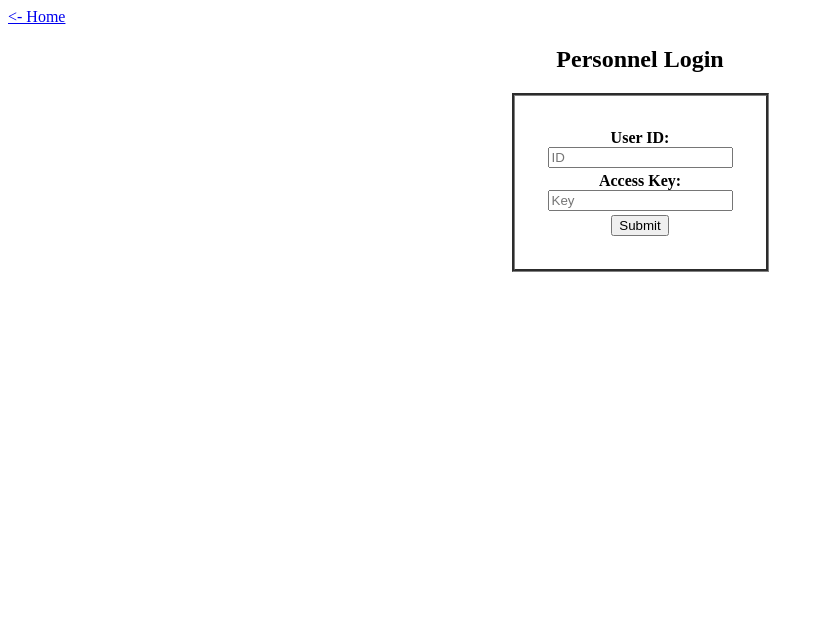
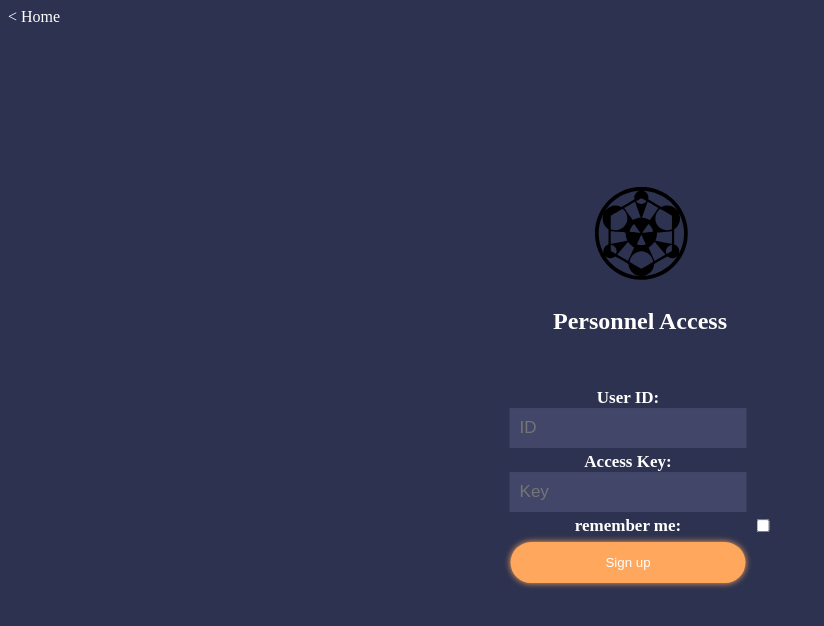
Before and after one commit to IsaAlkhanous/Anomaly-Protection-Protocol-APP, a plain HTML site: page Login_page.html in a window 1280 px wide. Shown: the whole page, without its empty margins (0-824 px from the left). Drawn offline with Linux system fonts and the light colour scheme.

Commit message:
Updated login_page.html

```diff
--- a/Login_page.html
+++ b/Login_page.html
@@ -6,26 +6,94 @@
     <link rel ='icon' type="image/x-icon" href="images/app.ico">
     <title>Login</title>
 
+    <style type = "text/css">
+      body{
+        background-color:#2d3250;
+      }
+
+      div{
+          text-align: center;
+          position:absolute;
+          top:50%;
+          left:50%;
+          transform: translateX(-50%) translateY(-50%);
+      }
+
+      h2{
+        color: #ffff;
+      }
+
+      label{
+        color: #ffff;
+        font-size: 17px;
+      }
+
+      a.nodec{
+        text-decoration: none;
+        color: #ffff;
+      }
+      a:hover{
+        text-decoration: underline;
+        color: #fbb17a;
+      }
+
+      [type="submit"]{
+        background-color: #ffa75d;
+        color: #ffff;
+        border: none;
+        border-radius: 50px;
+        box-shadow: 0 0 6px #ffa75d;
+        padding: 13px 95px;
+      }
+
+      input[type="text"]{
+        width: 90%;
+        background: #424769;
+        border: none;
+        padding: 10px;
+        font-size: 17px;
+        color: #ffff;
+      }
+
+      input[type="password"]{
+        width: 90%;
+        background: #424769;
+        border: none;
+        padding: 10px;
+        font-size: 17px;
+        color: #ffff;
+      }
+    </style>
 </head>
 <body>
 
-    <a href="/index.html" alt="Homepage"><- Home </a>
-    <table align="center" style="border-style: groove; padding: 30px;">
-    <caption><h2>Personnel Login</h2></caption>
+  <a class="nodec" href="/index.html" alt="Homepage">< Home </a>
+  <div>
+   <img src="images/scp_icon.svg" alt="logo" height="100px">
+
+  <table style=" padding: 30px;">
+    <caption><h2>Personnel Access</h2></caption>
+
         <form action="/index.html" methods="POST">
             <tr>
-                <th><label id="username">User ID:</label> <br>
+                <th><label for="username">User ID:</label> <br>
                 <input type="text" id="username" placeholder="ID" required><br></th>
             </tr>
             <tr>
-                <th> <label id="password">Access Key:</label><br>
+                <th> <label for="password">Access Key:</label><br>
                 <input type="password" id="password" placeholder="Key" required><br></th>
             </tr>
             <tr>
-                <th><input type="submit"></th>
+              <th><label for="s" >remember me:</label></th>
+              <th><input type="checkbox" id="s"required ></th>
+            </tr>
+            <tr></tr>
+            <tr>
+                <th><input type="submit" value="Sign up"></th>
             </tr>
         </form>
-    </table>
 
+  </table>
+  </div>
 </body>
 </html>
```
